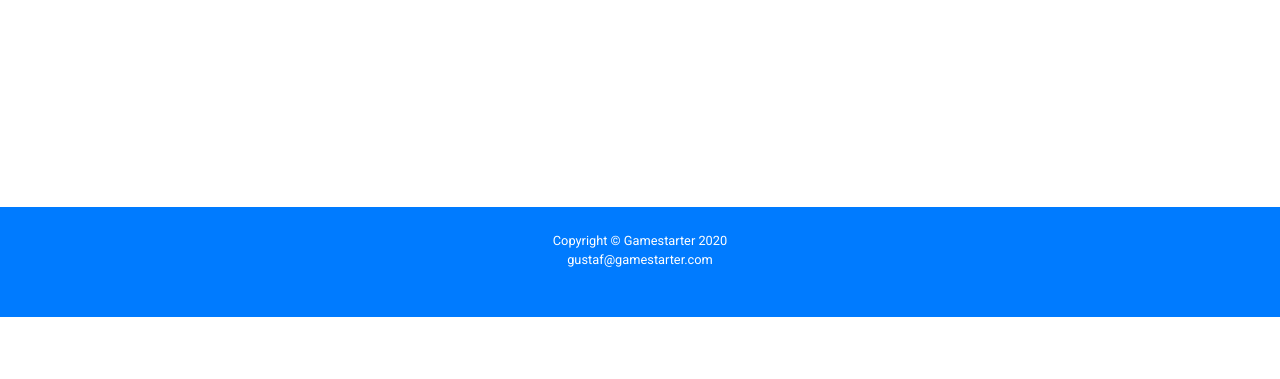
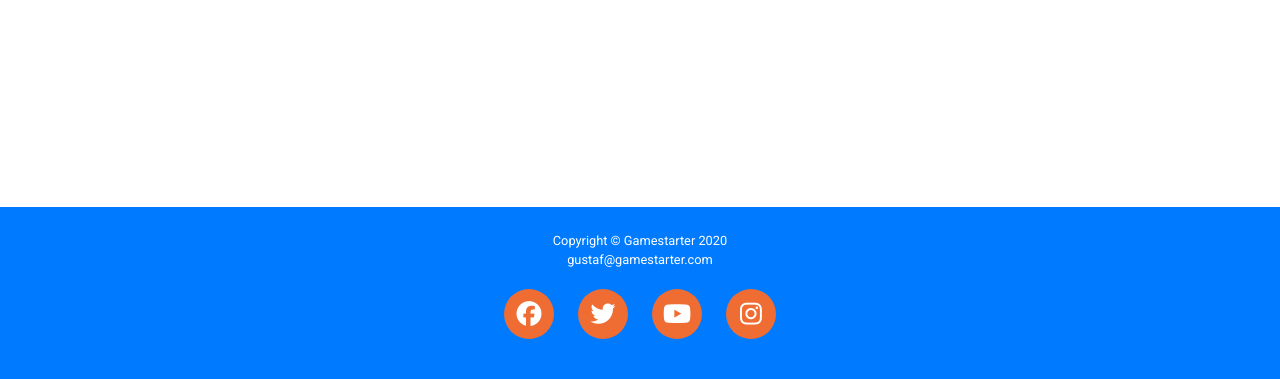
Before and after one commit to Ljungwaldh/milestone-project-4, a Django app: page /accounts/login/?next=/profile/ in a window 1280 px wide. Shown: the part 497-876 px from the top of the page. Before the commit the page ends 814 px from the top, so only its background shows below. Run offline with Django 3.2, Linux system fonts and the light colour scheme; some libraries are stand-ins or nearby versions.

Commit message:
Added social media icons to base.html, taken from previous milestone 2 project. Adjusted some text and formatting of it in profile.html

```diff
--- a/profiles/templates/profiles/profile.html
+++ b/profiles/templates/profiles/profile.html
@@ -91,7 +91,7 @@
                             <div class="row">
                                 <div class="col-xs-12 col-md-6">
                                     <p class="lead">
-                                        Donations total: €{{ project.total_amount }} </p>
+                                        Total Collected:<br>€{{ project.total_amount }}</p>
                                 </div>
                                 <div class="col-xs-12 col-md-6">
                                     <a class="btn btn-primary" href="{% url 'project_detail' project.id %}">Project Detail</a>
--- a/static/css/base.css
+++ b/static/css/base.css
@@ -275,3 +275,28 @@ h6 {
 .page-container {
     min-height: 75vh;
 }
+
+.footer-social-icons ul {
+    margin-top: 20px;
+    padding: 0px;
+    text-align: center;
+}
+
+.footer-social-icons ul li {
+    display: inline-block;
+    width: 50px;
+    height: 50px;
+    margin: 0px 10px;
+    border-radius: 100%;
+    background: #EF6C33;
+}
+
+.footer-social-icons ul li a {
+    color: #fff;
+    font-size: 25px;
+    display: block;
+}
+
+.footer-social-icons ul li a i {
+    line-height: 50px;
+}
--- a/templates/base.html
+++ b/templates/base.html
@@ -88,7 +88,15 @@
 
             <footer class="py-4 mt-5 bg-primary">
                 <div class="container">
-                    <p class="m-0 text-center text-white small">Copyright &copy; Gamestarter 2020<br>gustaf@gamestarter.com</p><br>
+                    <p class="m-0 text-center text-white small">Copyright &copy; Gamestarter 2020<br>gustaf@gamestarter.com</p>
+                    <div class="footer-social-icons">
+                        <ul>
+                            <li><a href="https://www.facebook.com/" target="_blank"><i class="fab fa-facebook"></i></a></li>
+                            <li><a href="https://twitter.com/" target="_blank"><i class="fab fa-twitter"></i></a></li>
+                            <li><a href="https://www.youtube.com/" target="_blank"><i class="fab fa-youtube"></i></a></li>
+                            <li><a href="https://www.instagram.com/" target="_blank"><i class="fab fa-instagram"></i></a></li>
+                        </ul>
+                    </div>
                 </div>
                 <!-- /.container -->
             </footer>
```
Also changed, not shown: checkout/test_forms.py (deleted).
